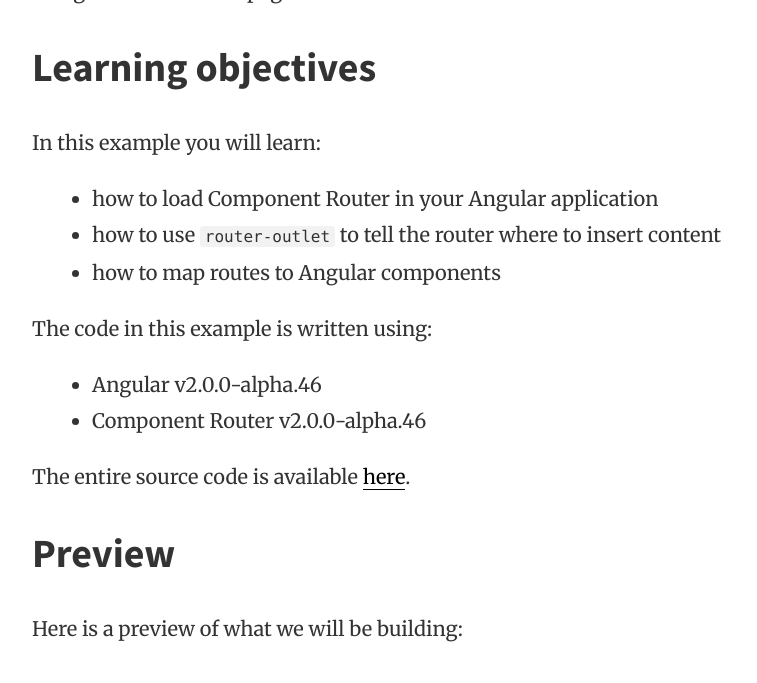
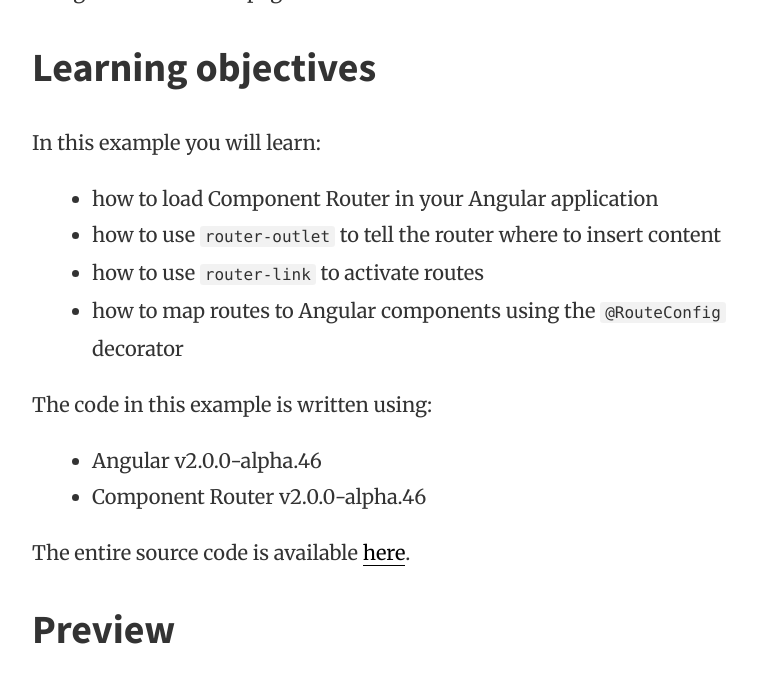
Before and after one commit to routingbyexample/routingbyexample.github.io, a Jekyll site: the page built from _posts/2015-11-21-an-introduction-to-component-router.md, in a window 1280 px wide and 900 px high, scrolled down 365 px, cut to the strip 0-683 px from the top of the window. Shown: the whole strip, without its empty margins (258-1015 px from the left). Built offline with Jekyll 4.4.1, drawn with Linux system fonts in a browser that asks for light colours.

Commit message:
feat(_posts): update example #1

```diff
--- a/_posts/2015-11-21-an-introduction-to-component-router.md
+++ b/_posts/2015-11-21-an-introduction-to-component-router.md
@@ -14,7 +14,8 @@
 
 - how to load Component Router in your Angular application
 - how to use `router-outlet` to tell the router where to insert content
-- how to map routes to Angular components
+- how to use `router-link` to activate routes
+- how to map routes to Angular components using the `@RouteConfig` decorator
 
 The code in this example is written using:
 
```
